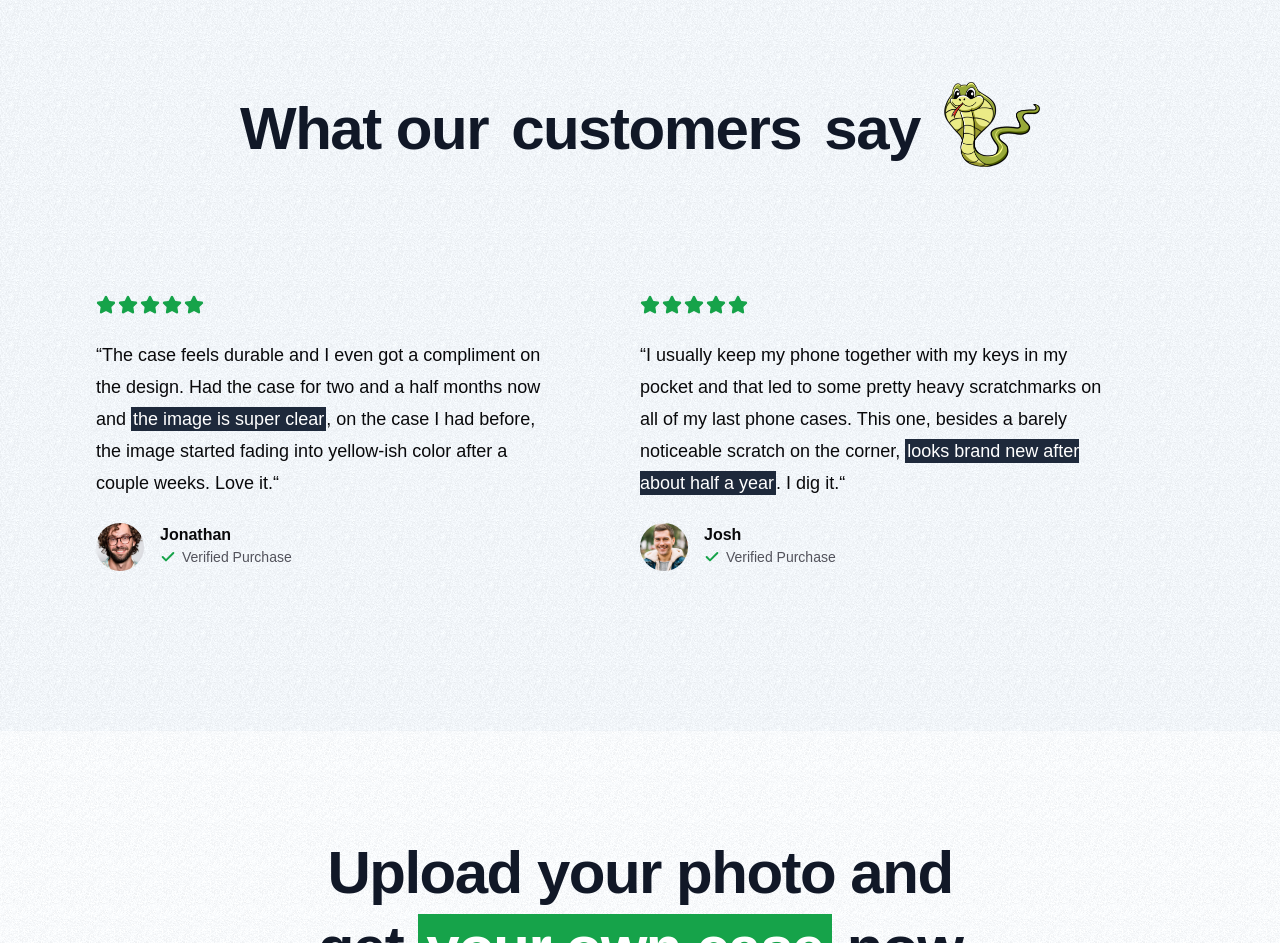
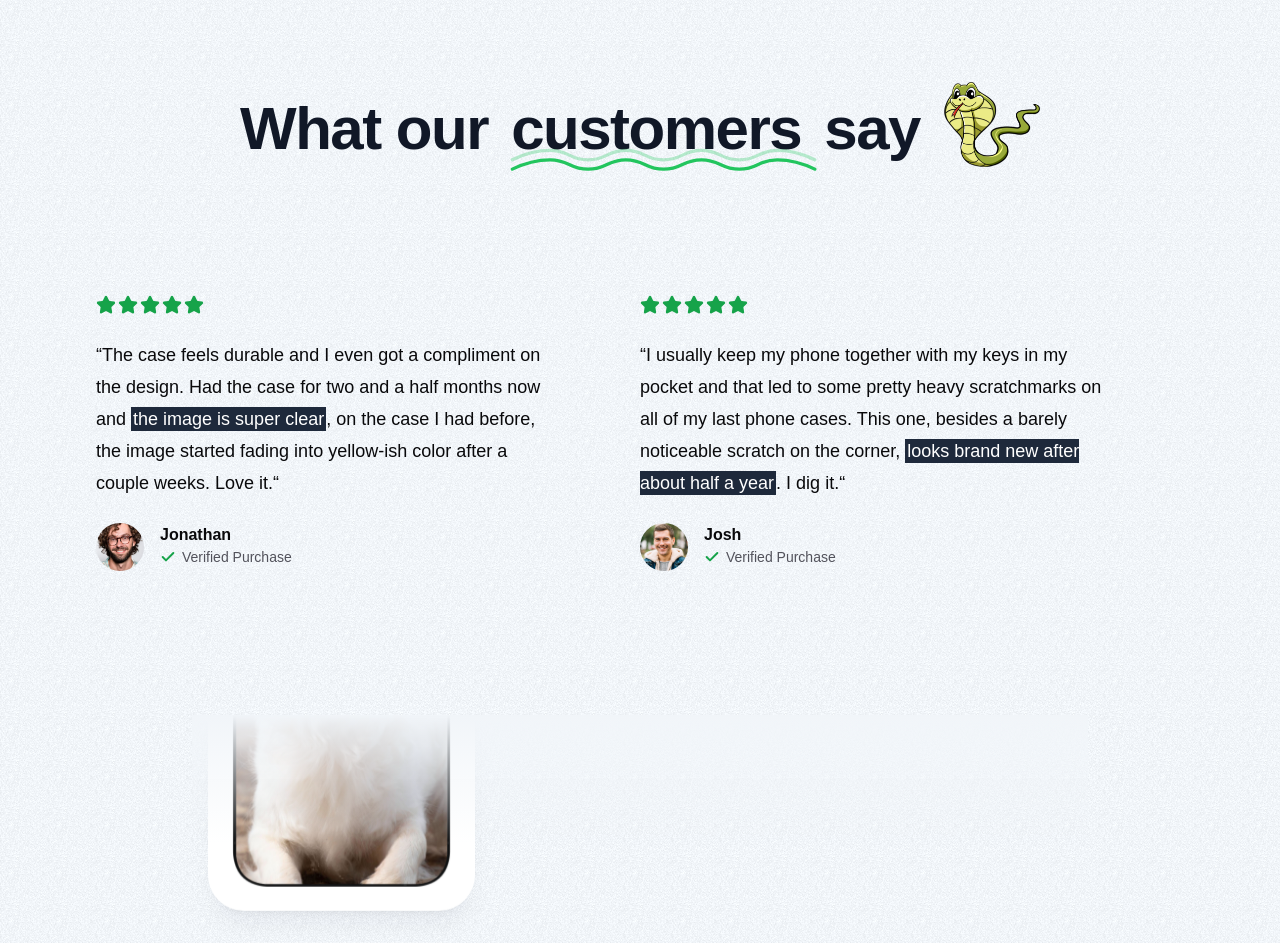
Before and after one commit to Lukada-taiya/yocase, a Next.js app: page / in a window 1280 px wide. Shown: the part 1009-1952 px from the top of the page. Built offline with nearby package versions, Linux system fonts and the light colour scheme; no server answers; a web font is replaced by a local one.

Commit message:
Feat: Added call to action.

```diff
--- a/src/app/page.tsx
+++ b/src/app/page.tsx
@@ -13,9 +13,12 @@ import horse from '../../public/horse.jpg'
 import horsePhone from '../../public/horse_phone.jpg'
 import line from '../../public/line.png'
 import arrow from '../../public/arrow.png'
-import testimonial from '../../public/testimonials/1.jpg'
+import testimonial from '../../public/testimonials/2.jpg'
 import MaxWidthWrapper from '@/components/MaxWidthWrapper';
 import Phone from '@/components/Phone';
+import { Icons } from '@/components/Icons';
+import { Reviews } from '@/components/Reviews';
+import { buttonVariants } from '@/components/ui/button';
 
 
 export default function Home() {
@@ -131,7 +134,7 @@ export default function Home() {
               What our{' '}
               <span className='relative px-2'>
                 customers{' '}
-                {/* <Icons.underline className='hidden sm:block pointer-events-none absolute inset-x-0 -bottom-6 text-green-500' /> */}
+                <Icons.underline className='hidden sm:block pointer-events-none absolute inset-x-0 -bottom-6 text-green-500' />
               </span>{' '}
               say
             </h2>
@@ -214,7 +217,7 @@ export default function Home() {
         </MaxWidthWrapper>
 
         <div className='pt-16'>
-          {/* <Reviews /> */}
+          <Reviews />
         </div>
       </section>
 
@@ -270,7 +273,7 @@ export default function Home() {
               print warranty
             </li>
 
-            {/* <div className='flex justify-center'>
+            <div className='flex justify-center'>
               <Link
                 className={buttonVariants({
                   size: 'lg',
@@ -279,7 +282,7 @@ export default function Home() {
                 href='/configure/upload'>
                 Create your case now <ArrowRight className='h-4 w-4 ml-1.5' />
               </Link>
-            </div> */}
+            </div>
           </ul>
         </MaxWidthWrapper>
       </section>
```
